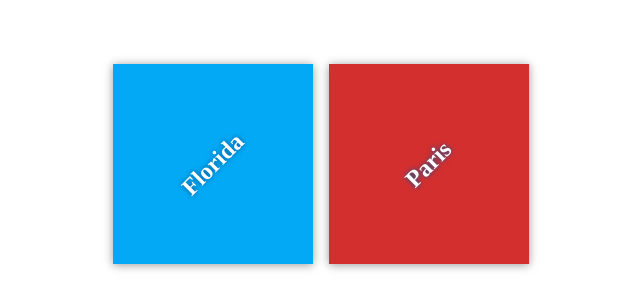
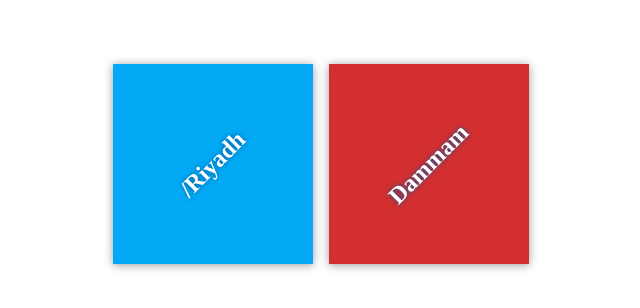
Before and after one commit to sami-89/my-travel-plans, a plain HTML site: page index.html in a window 1280 px wide. Shown: the part 236-544 px from the top of the page, without its empty margins (319-959 px from the left). Drawn offline with Linux system fonts and the light colour scheme.

Commit message:
Change the cites

```diff
--- a/index.html
+++ b/index.html
@@ -11,11 +11,11 @@
 <div class="container">
 <div class="destination-container">
 <div class="destination" id="florida">
-<h2>Florida</h2>
+<h2>/Riyadh</h2>
 </div>
 
 <div class="destination" id="paris">
-<h2>Paris</h2>
+<h2>Dammam</h2>
 </div>
 </div>
 </div>
```
